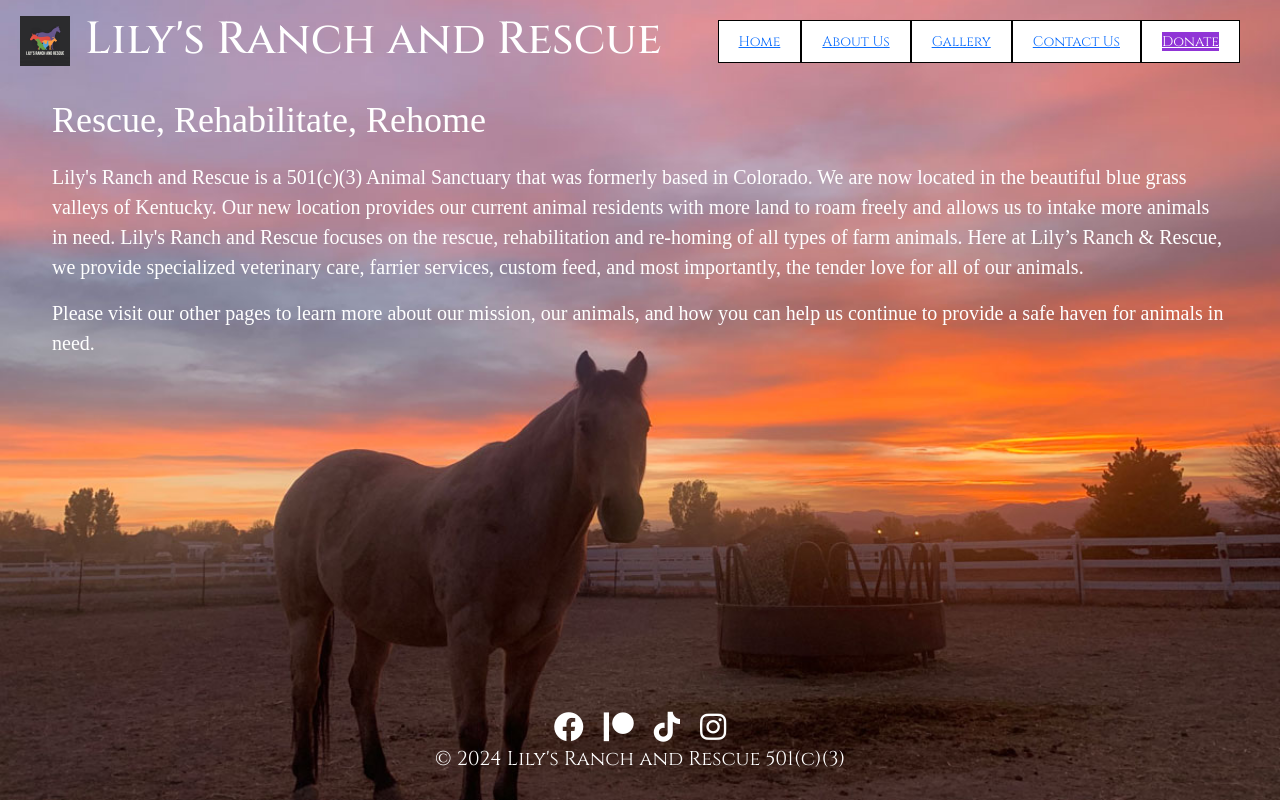
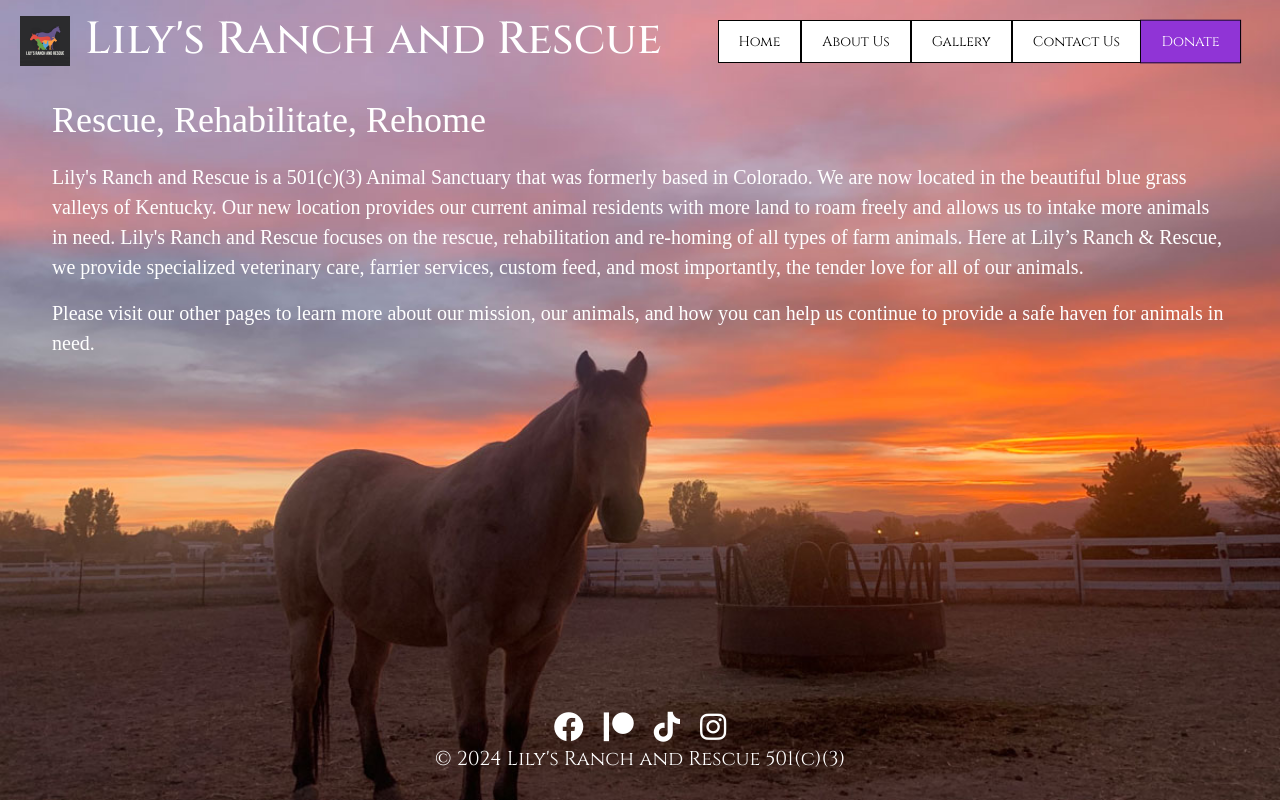
Before and after one commit to coltondane/ranch_rescue, a React (Vite) app in the folder animal-rescue/: page / in a window 1280 px wide. Built offline with nearby package versions, Linux system fonts and the light colour scheme; a web font is replaced by a local one.

Commit message:
applied original styling to buttons along with applying click action to entire area

```diff
--- a/animal-rescue/src/App.jsx
+++ b/animal-rescue/src/App.jsx
@@ -1,49 +1,49 @@
-import React from 'react';
-import { useEffect, useState } from 'react';
-import { BrowserRouter as Router, Routes, Route, Link } from 'react-router-dom';
+import React from "react";
+import { useEffect, useState } from "react";
+import { BrowserRouter as Router, Routes, Route, Link } from "react-router-dom";
 import "./style/app.css";
-import 'bootstrap/dist/css/bootstrap.min.css';
-import ranchLogo from './assets/ranchLogo.jpg';
-import Popup from './components/Popup.jsx';
-import Home from './pages/Home';
-import AboutUs from './pages/AboutUs';
-import Gallery from './pages/Gallery.jsx';
-import ContactUs from './pages/ContactUs';
-import Donate from './pages/Donate';
+import "bootstrap/dist/css/bootstrap.min.css";
+import ranchLogo from "./assets/ranchLogo.jpg";
+import Popup from "./components/Popup.jsx";
+import Home from "./pages/Home";
+import AboutUs from "./pages/AboutUs";
+import Gallery from "./pages/Gallery.jsx";
+import ContactUs from "./pages/ContactUs";
+import Donate from "./pages/Donate";
 
 function App() {
   // Set default page state to 'Home'
-  const [currentPage, setCurrentPage] = useState('Home');
+  const [currentPage, setCurrentPage] = useState("Home");
 
   // Set the initial page to 'Home' when the component mounts
   useEffect(() => {
-    setCurrentPage('Home');
+    setCurrentPage("Home");
   }, []);
   return (
     <Router>
       <div className="rescue-app">
         <header className="header-container">
-          <h1 className='name'>
-            <img src={ranchLogo} alt='ranch logo' className='logo' />
+          <h1 className="name">
+            <img src={ranchLogo} alt="ranch logo" className="logo" />
             Lily's Ranch and Rescue
           </h1>
           <nav className="navigation">
             <ul>
-              <button>
-                <Link to="/" className="home-btn">Home</Link>
-              </button>
-              <button>
-                <Link to="/about" className="about-btn">About Us</Link>
-              </button>
-              <button>
-                <Link to="/gallery" className="gallery-btn">Gallery</Link>
-              </button>
-              <button>
-                <Link to="/contact" className="contact-btn">Contact Us</Link>
-              </button>
-              <button>
-                <Link to="/donate" className='donate-btn'>Donate</Link>
-              </button>
+              <Link to="/" className="link-style">
+                <button className="home-btn">Home</button>
+              </Link>
+              <Link to="/about" className="link-style">
+                <button className="about-btn">About Us</button>
+              </Link>
+              <Link to="/gallery" className="link-style">
+                <button className="gallery-btn">Gallery</button>
+              </Link>
+              <Link to="/contact" className="link-style">
+                <button className="contact-btn">Contact Us</button>
+              </Link>
+              <Link to="/donate" className="link-style">
+                <button className="donate-btn">Donate</button>
+              </Link>
             </ul>
           </nav>
         </header>
@@ -58,16 +58,28 @@ function App() {
         </div>
         <footer>
           <div>
-            <a href="https://www.facebook.com/lilysranchandrescue/" target="_blank" rel="noopener noreferrer">
+            <a
+              href="https://www.facebook.com/lilysranchandrescue/"
+              target="_blank"
+              rel="noopener noreferrer"
+            >
               <i className="fab fa-facebook"></i>
             </a>
             <a href="__" target="_blank" rel="noopener noreferrer">
               <i className="fab fa-patreon"></i>
             </a>
-            <a href="https://www.tiktok.com/@lilysranchandrescue" target="_blank" rel="noopener noreferrer">
+            <a
+              href="https://www.tiktok.com/@lilysranchandrescue"
+              target="_blank"
+              rel="noopener noreferrer"
+            >
               <i className="fab fa-tiktok"></i>
             </a>
-            <a href="https://www.instagram.com/lilysranchandrescue/" target="_blank" rel="noopener noreferrer">
+            <a
+              href="https://www.instagram.com/lilysranchandrescue/"
+              target="_blank"
+              rel="noopener noreferrer"
+            >
               <i className="fab fa-instagram"></i>
             </a>
           </div>
--- a/animal-rescue/src/style/app.css
+++ b/animal-rescue/src/style/app.css
@@ -34,6 +34,12 @@ button:hover {
     box-shadow: 0 8px 16px #fd8626;
     transform: scale(1.05);
 }
+
+.link-style {
+    text-decoration: none;
+    color: inherit;
+}
+
 
 .name img {
     width: 50px;
```
